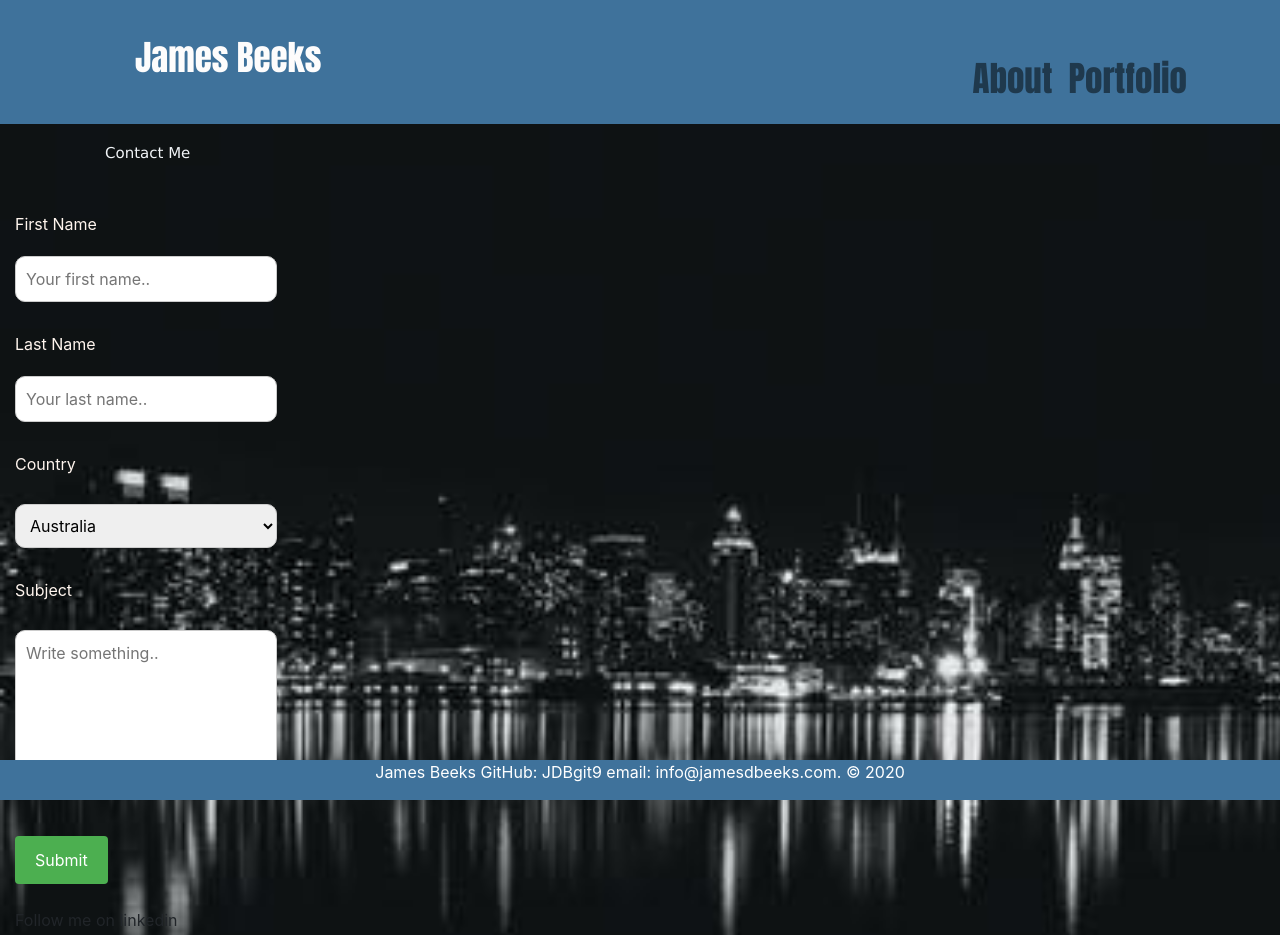
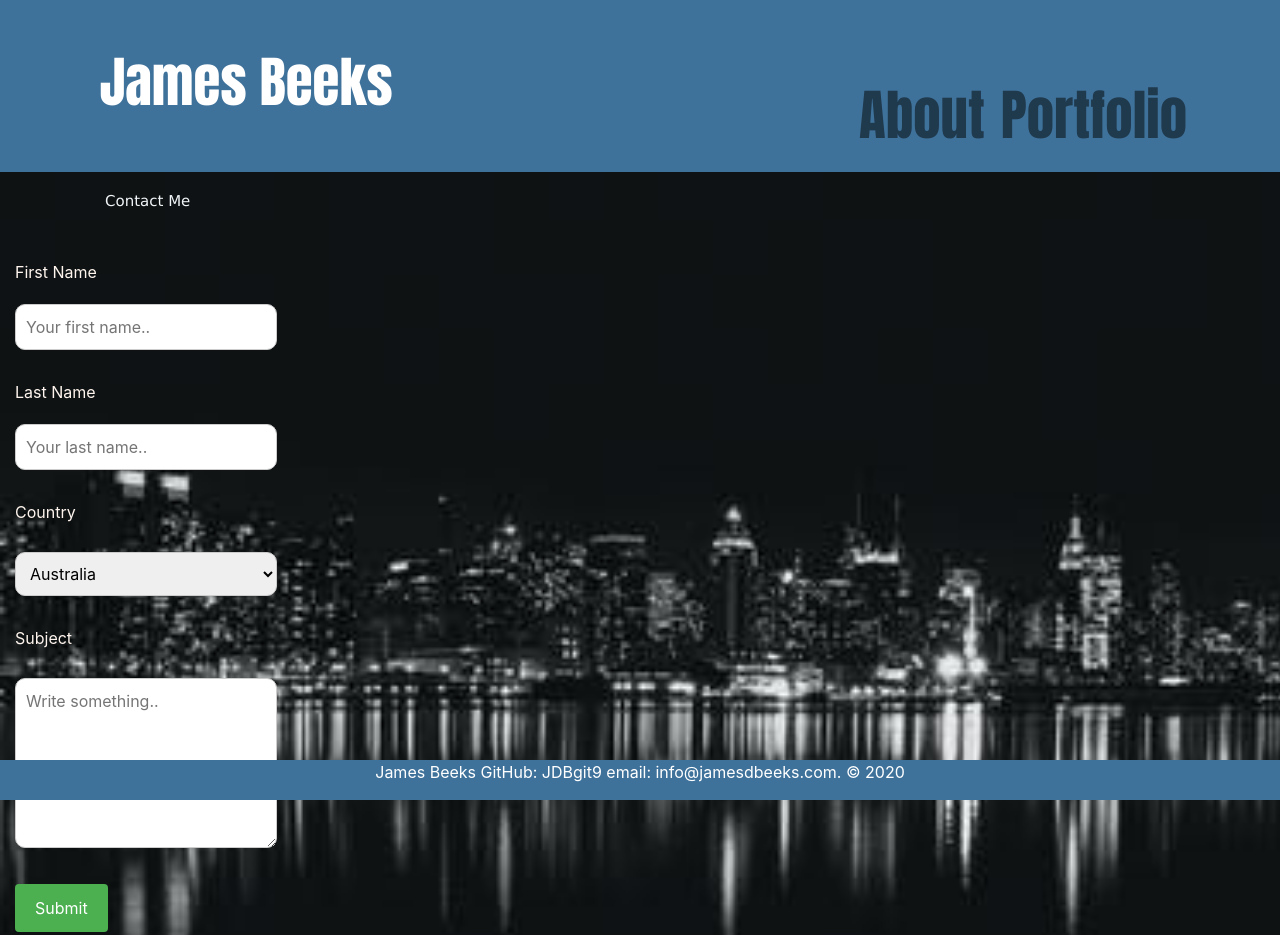
Before and after one commit to JDBgit9/Responsive-Portfolio, a website: page contact.html in a window 1280 px wide. Shown: the top 935 px of the page. Drawn offline with nearby package versions, Linux system fonts and the light colour scheme.

Commit message:
Changed the position of the syntax in the header

```diff
--- a/assets/css/style.css
+++ b/assets/css/style.css
@@ -14,14 +14,15 @@ body {
 }
 h1 {
 font-family: Impact, Haettenschweiler, 'Arial Narrow Bold', sans-serif;
-font-size: 35px;
-color: rgb(253, 252, 252);
-margin-left: 50px;
+font-size: 55px;
+color: rgb(255, 255, 255);
+margin-left: 5%;
 }
 
 h3 {
   color: #3F729B;
   font-size: 25px;
+  margin-left: 60px;
 }
 
 
```
Also changed, not shown: index.html (+2 -2 lines).
